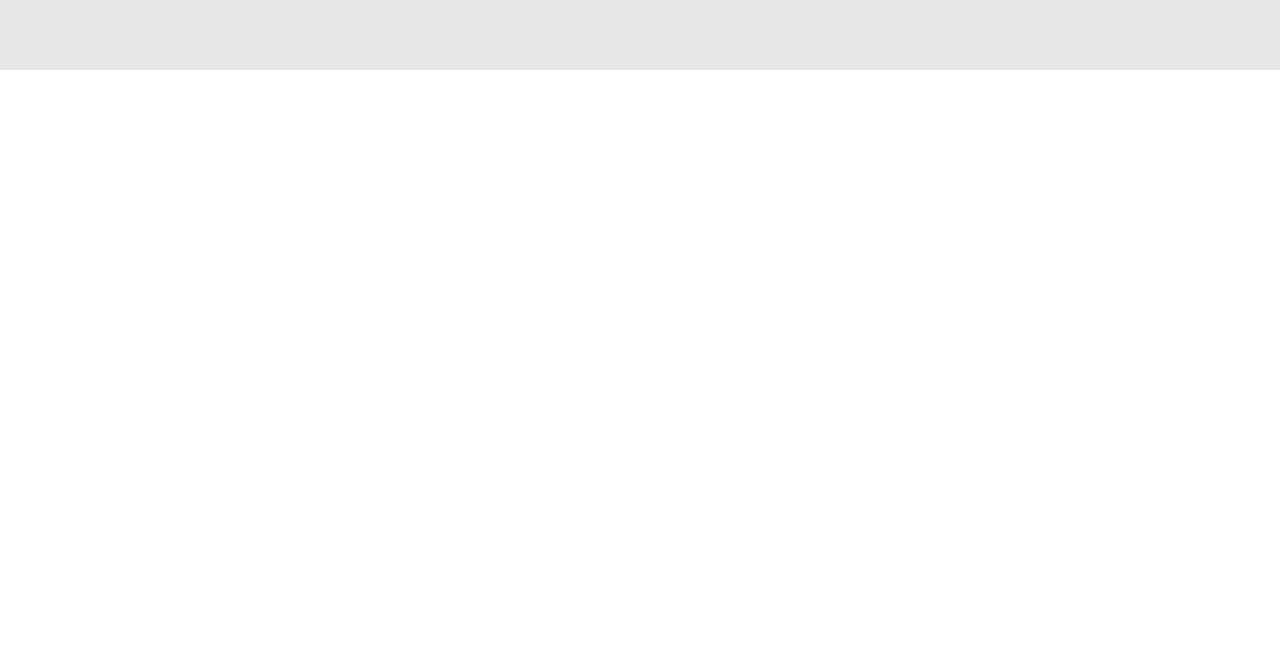
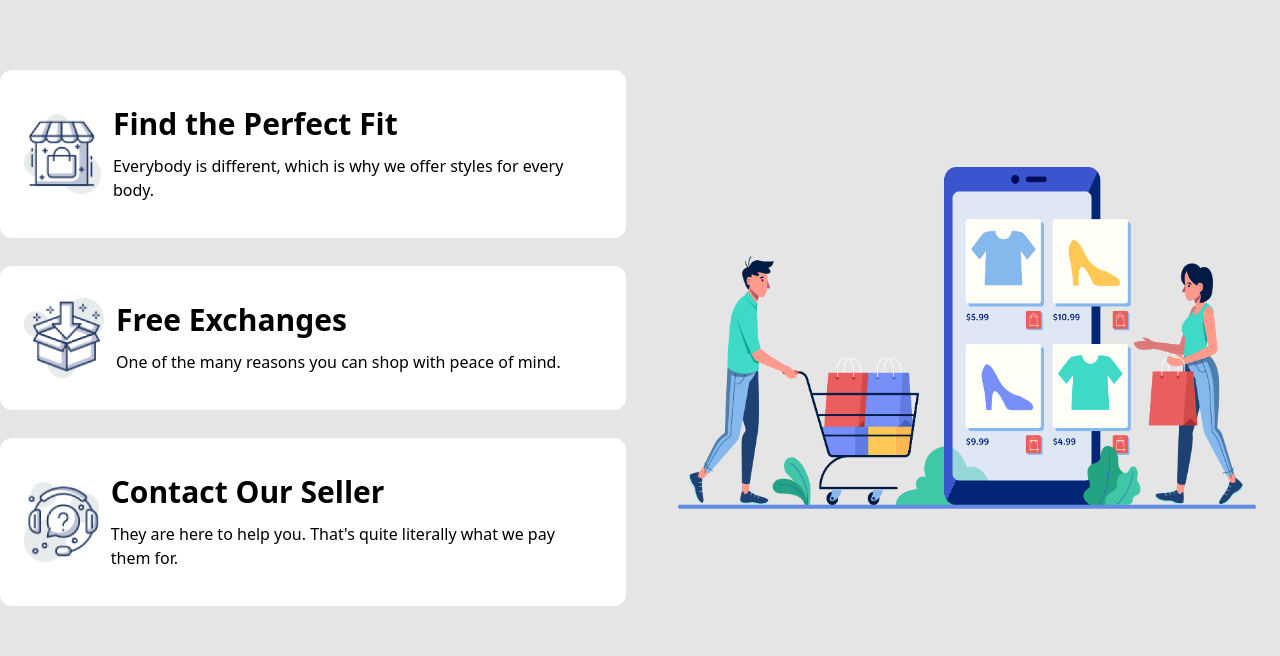
Before and after one commit to shohancs/nike-fashion-tailwind, a plain HTML site: page index.html in a window 1280 px wide. Shown: the part 2518-3174 px from the top of the page. Before the commit the page ends 2588 px from the top, so only its background shows below. Drawn offline with nearby package versions, Linux system fonts and the light colour scheme.

Commit message:
Benefit part done

```diff
--- a/index.html
+++ b/index.html
@@ -169,6 +169,38 @@
                 </div>
             </section>
             <!-- Casual shoe part end -->
+
+            <!-- Our benefit part start -->
+            <section class="container mx-auto pb-32">
+                <div class="grid grid-cols-2 gap-7 items-center">
+                    <div class="bg-white p-6 flex items-center rounded-xl">
+                        <img class="w-20 h-20" src="images/icons/image 12.png" alt="">
+                        <div class="p-3">
+                            <h3 class="text-3xl font-semibold pb-3">Find the Perfect Fit</h3>
+                            <p>Everybody is different, which is why we offer styles for every body.</p>
+                        </div>
+                    </div>
+                    <div class="p-6 row-span-3">
+                        <img src="images/icons/XMLID 1.png" alt="">
+                    </div>
+                    <div class="bg-white p-6 flex items-center rounded-xl">
+                        <img class="w-20 h-20" src="images/icons/image 13.png" alt="">
+                        <div  class="p-3">
+                            <h3 class="text-3xl font-semibold pb-3">Free Exchanges</h3>
+                            <p>One of the many reasons you can shop with peace of mind.</p>
+                        </div>
+                    </div>
+                    <div class="bg-white p-6 flex justify-around items-center rounded-xl">
+                        <img class="w-20 h-20" src="images/icons/image 14.png" alt="">
+                        <div  class="p-3">
+                            <h3 class="text-3xl font-semibold pb-3">Contact Our Seller</h3>
+                            <p>They are here to help you. That's quite literally what we pay them for.</p>
+                        </div>
+                    </div>
+                </div>
+
+            </section>
+            <!-- Our benefit part end -->
         </main>
     </body>
 </html>
```
